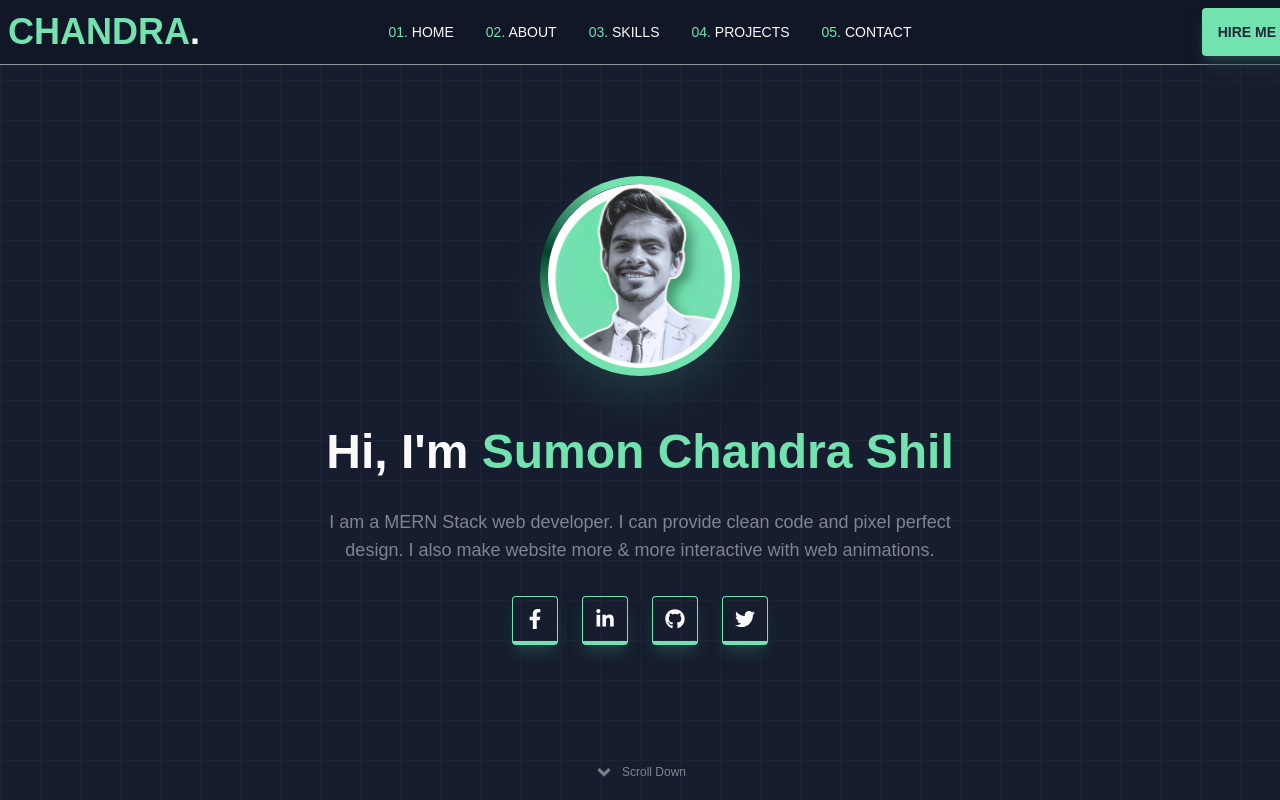
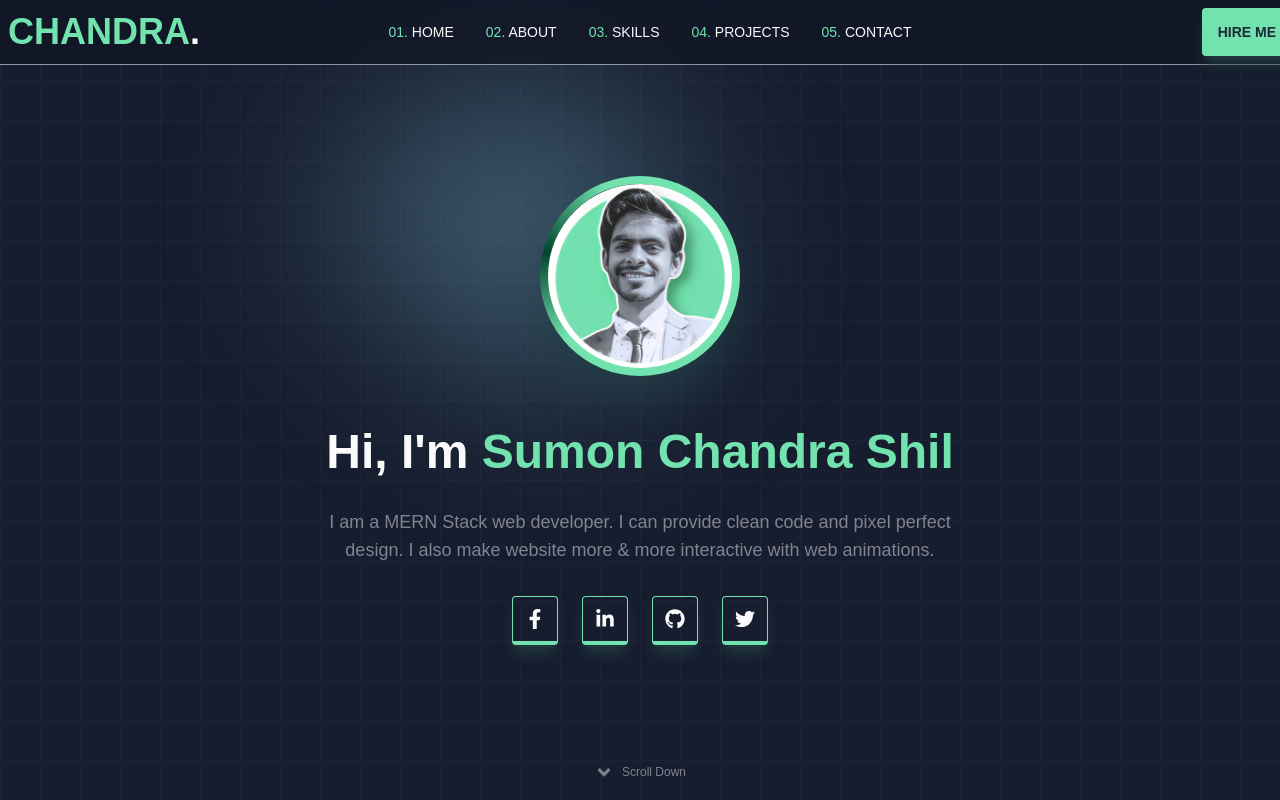
Before and after one commit to sumon-chandra/sumon-portfolio, a React (Vite) app: page / in a window 1280 px wide. Shown: the top 800 px of the page. Built offline with nearby package versions, Linux system fonts and the light colour scheme; a web font is replaced by a local one.

Commit message:
create animation on mouse hover

```diff
--- a/package.json
+++ b/package.json
@@ -13,6 +13,7 @@
     "@emailjs/browser": "^3.11.0",
     "@types/aos": "^3.0.4",
     "aos": "^2.3.4",
+    "framer-motion": "^10.16.4",
     "keen-slider": "^6.8.5",
     "react": "^18.2.0",
     "react-dom": "^18.2.0",
--- a/src/components/Hero.tsx
+++ b/src/components/Hero.tsx
@@ -8,12 +8,14 @@ import {
   FaTwitter,
   FaAngleDown,
 } from "react-icons/fa";
+import MouseAnimation from "./MouseAnimation";
 const Hero = () => {
   const [isImgLoaded, setIsImgLoaded] = useState<boolean>(true);
   return (
-    <section style={{ backgroundImage: `url(${pattern})` }}>
-      <div className="flex flex-col items-center justify-center min-h-screen gap-8 relative lg:p-0 p-5">
-        <div className="conic shadow-2xl shadow-sec-color">
+    <section style={{ backgroundImage: `url(${pattern})` }} className="relative">
+      <MouseAnimation />
+      <div className="relative flex flex-col items-center justify-center min-h-screen gap-8 p-5 lg:p-0">
+        <div className="shadow-2xl conic shadow-sec-color">
           <img
             src={profile}
             className={`img ${isImgLoaded ? "blur-img" : ""}`}
@@ -21,15 +23,15 @@ const Hero = () => {
             onLoad={() => setIsImgLoaded(false)}
           />
         </div>
-        <h3 className="lg:text-5xl text-2xl font-bold">
+        <h3 className="text-2xl font-bold lg:text-5xl">
           Hi, I'm <span className="text-main-color">Sumon Chandra Shil</span>
         </h3>
-        <p className="lg:text-lg text-xs lg:w-1/2 text-center text-desc-color">
+        <p className="text-xs text-center lg:text-lg lg:w-1/2 text-desc-color">
           I am a MERN Stack web developer. I can provide clean code and pixel
           perfect design. I also make website more & more interactive with web
           animations.
         </p>
-        <div className="flex gap-6 items-center">
+        <div className="flex items-center gap-6">
           <a
             className="social-btn"
             href="https://www.facebook.com/SumonChandraForever"
@@ -59,8 +61,8 @@ const Hero = () => {
             <FaTwitter />
           </a>
         </div>
-        <div className="text-xs text-desc-color flex gap-2 absolute bottom-4">
-          <span className="animate-bounce text-xl">
+        <div className="absolute flex gap-2 text-xs text-desc-color bottom-4">
+          <span className="text-xl animate-bounce">
             <FaAngleDown />
           </span>
           <span>Scroll Down</span>
--- /dev/null
+++ b/src/components/MouseAnimation.tsx
@@ -0,0 +1,73 @@
+import { motion } from "framer-motion"
+import { useState, useEffect, useRef } from 'react';
+
+function MouseAnimation() {
+    const [mouse, setMouse] = useState({ x: 0, y: 0 });
+    const ref = useRef<HTMLDivElement>(null);
+
+    const svgPosInfo = ref?.current?.getBoundingClientRect()
+    const svgLeft = svgPosInfo?.left ?? 0;
+    const svgTop = svgPosInfo?.top ?? 0;
+    const svgWidth = svgPosInfo?.width ?? 0;
+    const svgHeight = svgPosInfo?.height ?? 0
+
+    const svgCenterX = svgLeft + svgWidth / 2
+    const svgCenterY = svgTop + svgHeight / 2
+
+    const deltaX = mouse.x - svgCenterX
+    const deltaY = mouse.y - svgCenterY
+
+    const mouseMoveHandler = (e: MouseEvent) => {
+        setMouse({ x: e.clientX, y: e.clientY })
+    }
+
+    useEffect(() => {
+        window.addEventListener('mousemove', mouseMoveHandler)
+        return () => {
+            window.removeEventListener('mousemove', mouseMoveHandler)
+        }
+    }, [])
+    return (
+
+        <div className="hidden lg:block blur-[90px] opacity-50 absolute top-4 right-[33%]" ref={ref}>
+            <motion.div
+                animate={{
+                    translateX: deltaX * 0.1,
+                    translateY: deltaY * 0.1
+                }}
+            >
+                <svg
+                    viewBox="0 0 900 900"
+                    width="500"
+                    height="500"
+                >
+                    <g transform="translate(394.6413462509179 392.0004265586308)">
+                        <motion.path
+                            d="M236.7 -212C308.3 -165 369.2 -82.5 377.4 8.2C385.7 99 341.3 198 269.7 269.7C198 341.3 99 385.7 -3.5 389.2C-106.1 392.7 -212.1 355.5 -249.6 283.8C-287.1 212.1 -256.1 106.1 -246.8 9.3C-237.5 -87.4 -249.9 -174.9 -212.4 -221.9C-174.9 -268.9 -87.4 -275.4 -2.5 -273C82.5 -270.5 165 -259 236.7 -212"
+                            fill="#72E2AE"
+                            animate={{
+                                d: [
+                                    "M208.6 -173.6C282 -135.3 361 -67.6 380.2 19.2C399.4 106.1 358.8 212.1 285.5 278.8C212.1 345.5 106.1 372.7 26.5 346.2C-53 319.7 -106.1 239.4 -164.9 172.7C-223.7 106.1 -288.4 53 -309.7 -21.3C-331 -95.7 -309.1 -191.4 -250.2 -229.7C-191.4 -268.1 -95.7 -249 -14 -235C67.6 -221 135.3 -212 208.6 -173.6",
+                                    "M274.5 -249.6C336.8 -212.1 355.4 -106.1 351.7 -3.7C348.1 98.8 322.2 197.5 259.9 250C197.5 302.5 98.8 308.8 19.8 289C-59.2 269.2 -118.3 223.3 -185.5 170.8C-252.7 118.3 -327.8 59.2 -330.7 -2.8C-333.5 -64.8 -264 -129.6 -196.8 -167.1C-129.6 -204.6 -64.8 -214.8 20.6 -235.4C106.1 -256.1 212.1 -287.1 274.5 -249.6",
+                                    "M251.8 -219.1C326.8 -176.8 388.4 -88.4 373.2 -15.2C358 58 266 116 191 153.5C116 191 58 208 -13.4 221.4C-84.9 234.9 -169.7 244.7 -226.5 207.2C-283.4 169.7 -312.2 84.9 -298.4 13.8C-284.6 -57.3 -228.2 -114.6 -171.4 -156.9C-114.6 -199.2 -57.3 -226.6 15.6 -242.2C88.4 -257.7 176.8 -261.4 251.8 -219.1",
+                                    "M169.8 -163.6C217.4 -122.1 251.7 -61 268.2 16.5C284.7 94 283.4 188.1 235.8 249.4C188.1 310.8 94 339.4 19 320.4C-56.1 301.4 -112.2 234.9 -187.2 173.5C-262.2 112.2 -356.1 56.1 -354.6 1.5C-353 -53 -256.1 -106.1 -181.1 -147.6C-106.1 -189.1 -53 -219 4 -223C61 -227 122.1 -205.1 169.8 -163.6",
+                                    "M234.1 -209.1C296.6 -171.6 335.8 -85.8 339.8 4C343.8 93.8 312.6 187.6 250.1 227.5C187.6 267.3 93.8 253.1 -3.2 256.3C-100.2 259.5 -200.3 280 -257.3 240.2C-314.3 200.3 -328.2 100.2 -331.1 -2.9C-334.1 -106.1 -326.1 -212.1 -269.1 -249.6C-212.1 -287.1 -106.1 -256.1 -10.1 -245.9C85.8 -235.8 171.6 -246.6 234.1 -209.1"
+                                ],
+                                fill: ["#CEFBE3", "#45D3FF", "#45C3AC", "#6C96B1", "#35AA79"]
+                            }}
+                            transition={{
+                                repeat: Infinity,
+                                repeatType: "reverse",
+                                ease: "easeInOut",
+                                duration: 5
+                            }}
+                        >
+                        </motion.path>
+                    </g>
+                </svg>
+            </motion.div>
+        </div >
+    )
+}
+
+export default MouseAnimation
```
Also changed, not shown: 1 other file (tests, documents, lock files or other folders).
